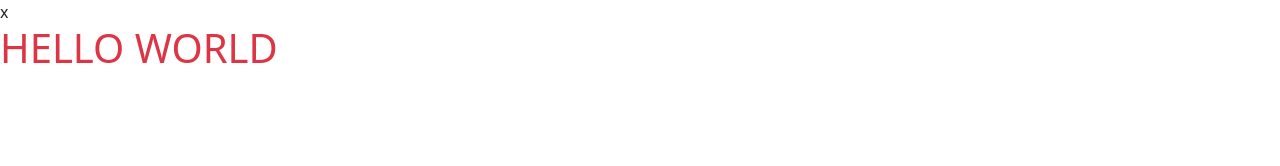
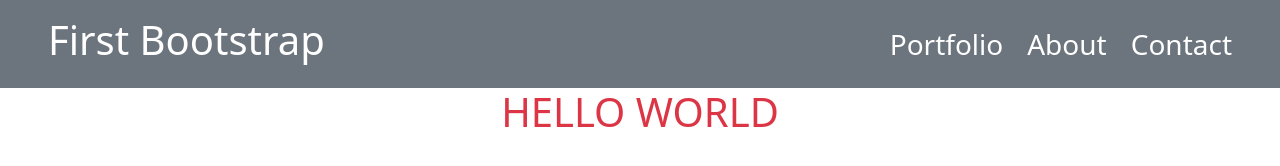
Before and after one commit to dougpxt/landing_bootstrap, a plain HTML site: page index.html in a window 1280 px wide. Drawn offline with nearby package versions, Linux system fonts and the light colour scheme.

Commit message:
feat: header-h1_navbar

```diff
--- a/index.html
+++ b/index.html
@@ -1,13 +1,25 @@
 <!DOCTYPE html>
 <html lang="en">
+
 <head>
     <meta charset="UTF-8">
     <meta name="viewport" content="width=device-width, initial-scale=1.0">
-    <title>landing_bootstrap</title>x
+    <title>landing_bootstrap</title>
     <link rel="stylesheet" href="./src/styles/reset.css">
-    <link rel="stylesheet" href="https://cdn.jsdelivr.net/npm/bootstrap@5.3.3/dist/css/bootstrap.min.css" integrity="sha384-QWTKZyjpPEjISv5WaRU9OFeRpok6YctnYmDr5pNlyT2bRjXh0JMhjY6hW+ALEwIH" crossorigin="anonymous">
+    <link rel="stylesheet" href="https://cdn.jsdelivr.net/npm/bootstrap@5.3.3/dist/css/bootstrap.min.css"
+        integrity="sha384-QWTKZyjpPEjISv5WaRU9OFeRpok6YctnYmDr5pNlyT2bRjXh0JMhjY6hW+ALEwIH" crossorigin="anonymous">
 </head>
+
 <body>
-    <h1 class="text-danger">HELLO WORLD</h1>
+    <header class="w-100 bg-primary py-3 px-5 d-flex align-items-center justify-content-between bg-secondary">
+        <h1 class="text-white">First Bootstrap</h1>
+        <nav class="d-flex gap-4">
+            <a class="text-white fs-3" href="#portfolio">Portfolio</a>
+            <a class="text-white fs-3" href="#about">About</a>
+            <a class="text-white fs-3" href="#contact">Contact</a>
+        </nav>
+    </header>
+    <h1 class="text-danger d-flex justify-content-center">HELLO WORLD</h1>
 </body>
+
 </html>
--- a/src/styles/reset.css
+++ b/src/styles/reset.css
@@ -2,4 +2,5 @@
     padding: 0;
     margin: 0;
     box-sizing: border-box;
+    text-decoration: none !important;
 }
```
